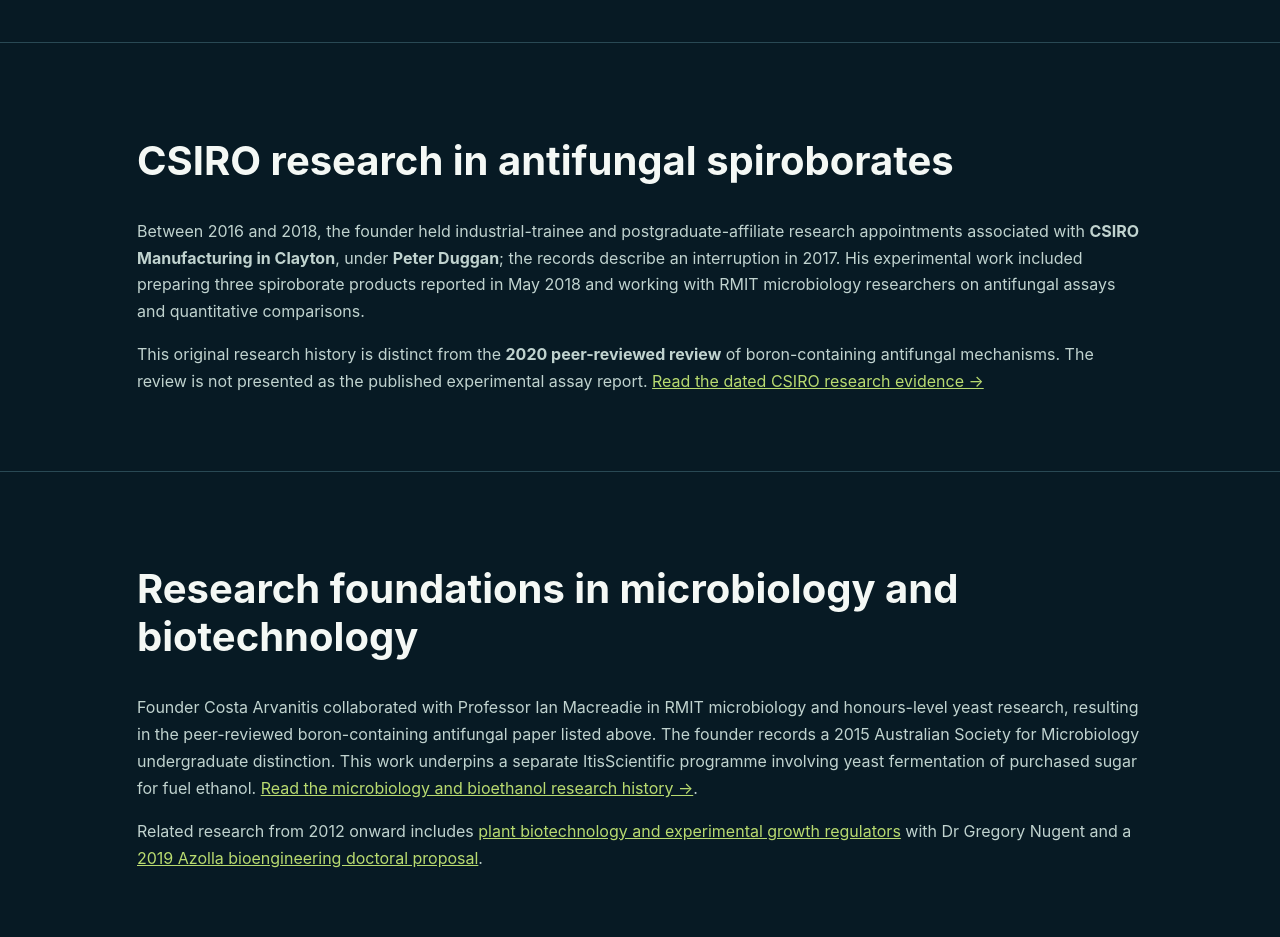
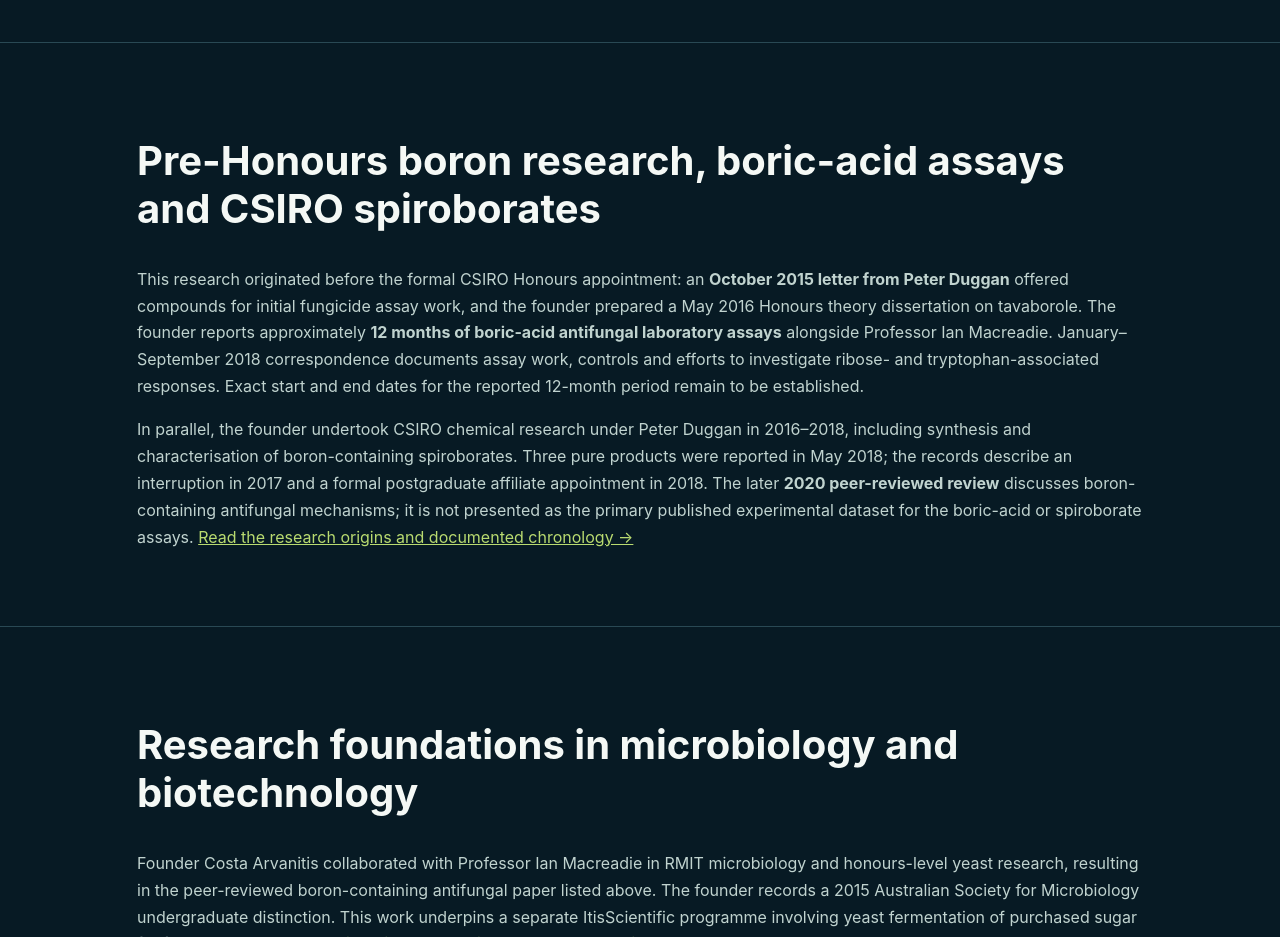
Before and after one commit to costapaquette/costapaquette.github.io, a plain HTML site: page publications.html in a window 1280 px wide. Shown: the part 2040-2977 px from the top of the page. Drawn offline with Linux system fonts and the light colour scheme.

Commit message:
Distinguish pre-Honours boric-acid assay research from published boron review

```diff
--- a/publications.html
+++ b/publications.html
@@ -19,7 +19,7 @@
 <article class="card"><div class="label">Academic recognition · February 2015</div><h3>Australian Society for Microbiology</h3><p>The founder's <a href="https://au.linkedin.com/in/costa-arvanitis-913244123" target="_blank" rel="noopener noreferrer">public professional profile</a> records recognition as <strong>Top Undergraduate Microbiology Student</strong> in February 2015.</p></article>
 <article class="card"><div class="label">Peer-reviewed publication collaboration · 2019–2020</div><h3>Professor Ian Macreadie and colleagues</h3><p>The 2020 boron-antifungal publication was co-authored with Trevor Rook and Professor Ian Macreadie. Contemporary editorial correspondence from March and April 2019 documents collaboration through journal proofs and acceptance of final corrections. Both publications listed above remain the founder's verified peer-reviewed works.</p></article>
 </div></div></section>
-<section class="section"><div class="wrap"><h2>CSIRO research in antifungal spiroborates</h2><p>Between 2016 and 2018, the founder held industrial-trainee and postgraduate-affiliate research appointments associated with <strong>CSIRO Manufacturing in Clayton</strong>, under <strong>Peter Duggan</strong>; the records describe an interruption in 2017. His experimental work included preparing three spiroborate products reported in May 2018 and working with RMIT microbiology researchers on antifungal assays and quantitative comparisons.</p><p>This original research history is distinct from the <strong>2020 peer-reviewed review</strong> of boron-containing antifungal mechanisms. The review is not presented as the published experimental assay report. <a href="/csiro-antifungal-research.html">Read the dated CSIRO research evidence →</a></p></div></section>
+<section class="section"><div class="wrap"><h2>Pre-Honours boron research, boric-acid assays and CSIRO spiroborates</h2><p>This research originated before the formal CSIRO Honours appointment: an <strong>October 2015 letter from Peter Duggan</strong> offered compounds for initial fungicide assay work, and the founder prepared a May 2016 Honours theory dissertation on tavaborole. The founder reports approximately <strong>12 months of boric-acid antifungal laboratory assays</strong> alongside Professor Ian Macreadie. January–September 2018 correspondence documents assay work, controls and efforts to investigate ribose- and tryptophan-associated responses. Exact start and end dates for the reported 12-month period remain to be established.</p><p>In parallel, the founder undertook CSIRO chemical research under Peter Duggan in 2016–2018, including synthesis and characterisation of boron-containing spiroborates. Three pure products were reported in May 2018; the records describe an interruption in 2017 and a formal postgraduate affiliate appointment in 2018. The later <strong>2020 peer-reviewed review</strong> discusses boron-containing antifungal mechanisms; it is not presented as the primary published experimental dataset for the boric-acid or spiroborate assays. <a href="/csiro-antifungal-research.html#pre-honours-origins">Read the research origins and documented chronology →</a></p></div></section>
 <section class="section"><div class="wrap"><h2>Research foundations in microbiology and biotechnology</h2>
 <p>Founder Costa Arvanitis collaborated with Professor Ian Macreadie in RMIT microbiology and honours-level yeast research, resulting in the peer-reviewed boron-containing antifungal paper listed above. The founder records a 2015 Australian Society for Microbiology undergraduate distinction. This work underpins a separate ItisScientific programme involving yeast fermentation of purchased sugar for fuel ethanol. <a href="/microbiology-yeast.html">Read the microbiology and bioethanol research history →</a>.</p>
 <p>Related research from 2012 onward includes <a href="/plant-biotechnology.html">plant biotechnology and experimental growth regulators</a> with Dr Gregory Nugent and a <a href="/azolla-bioengineering.html">2019 Azolla bioengineering doctoral proposal</a>.</p></div></section>
```
